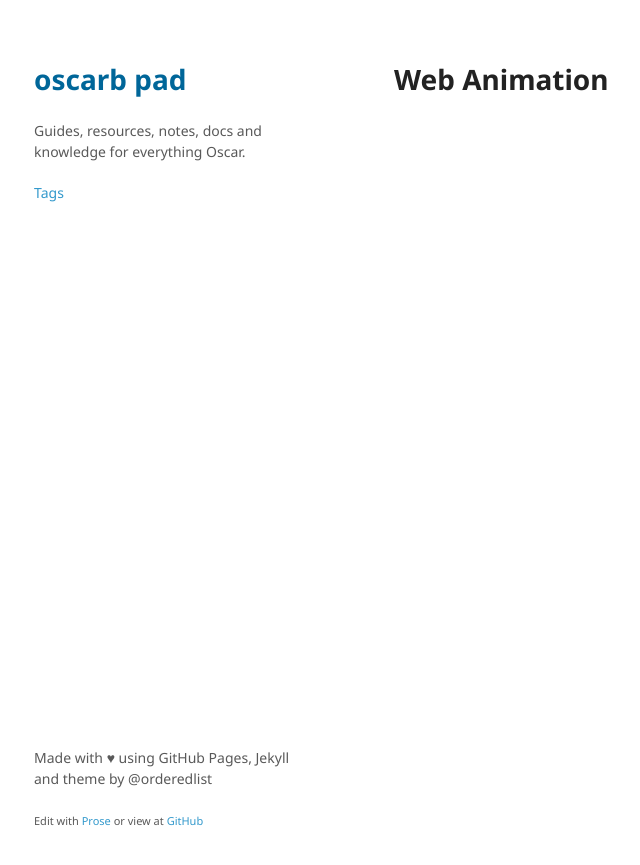
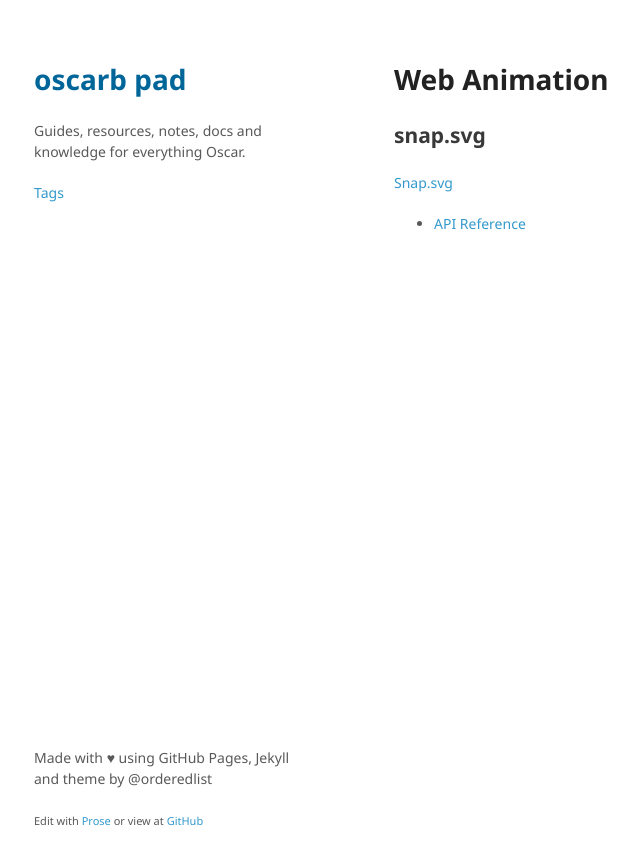
Before and after one commit to oscarb/pad, a Jekyll site: the page built from _docs/web-animation.md, in a window 1280 px wide. Shown: the top 865 px of the page, without its empty margins (126-766 px from the left). Built offline with Jekyll 4.4.1, drawn with Linux system fonts in a browser that asks for light colours; some web fonts are replaced.

Commit message:
Update web-animation.md

```diff
--- a/_docs/web-animation.md
+++ b/_docs/web-animation.md
@@ -1,6 +1,15 @@
 ---
 title: Web Animation
-tags: [web, animation]
+tags:
+  - web
+  - animation
+published: true
 ---
 
 # Web Animation
+
+## snap.svg
+
+[Snap.svg](http://snapsvg.io/)
+
+* [API Reference](http://snapsvg.io/docs/)
```
